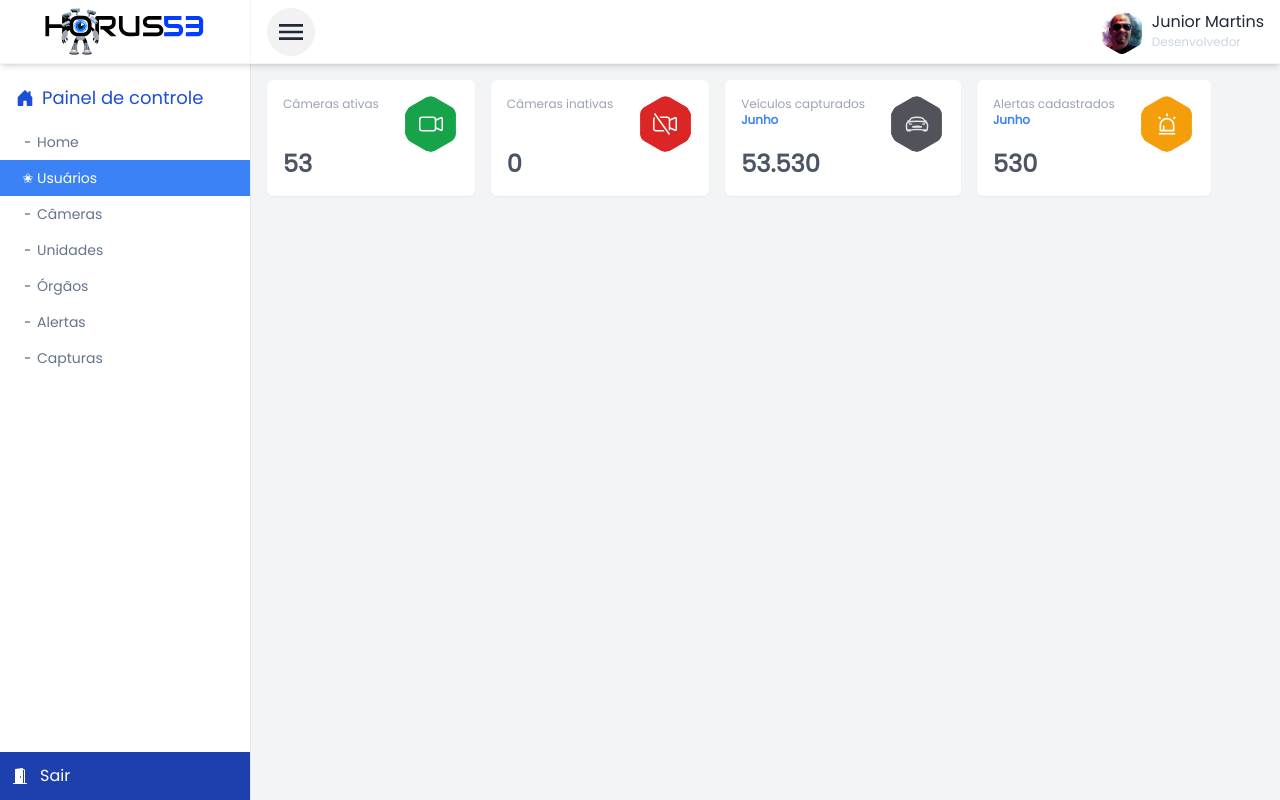
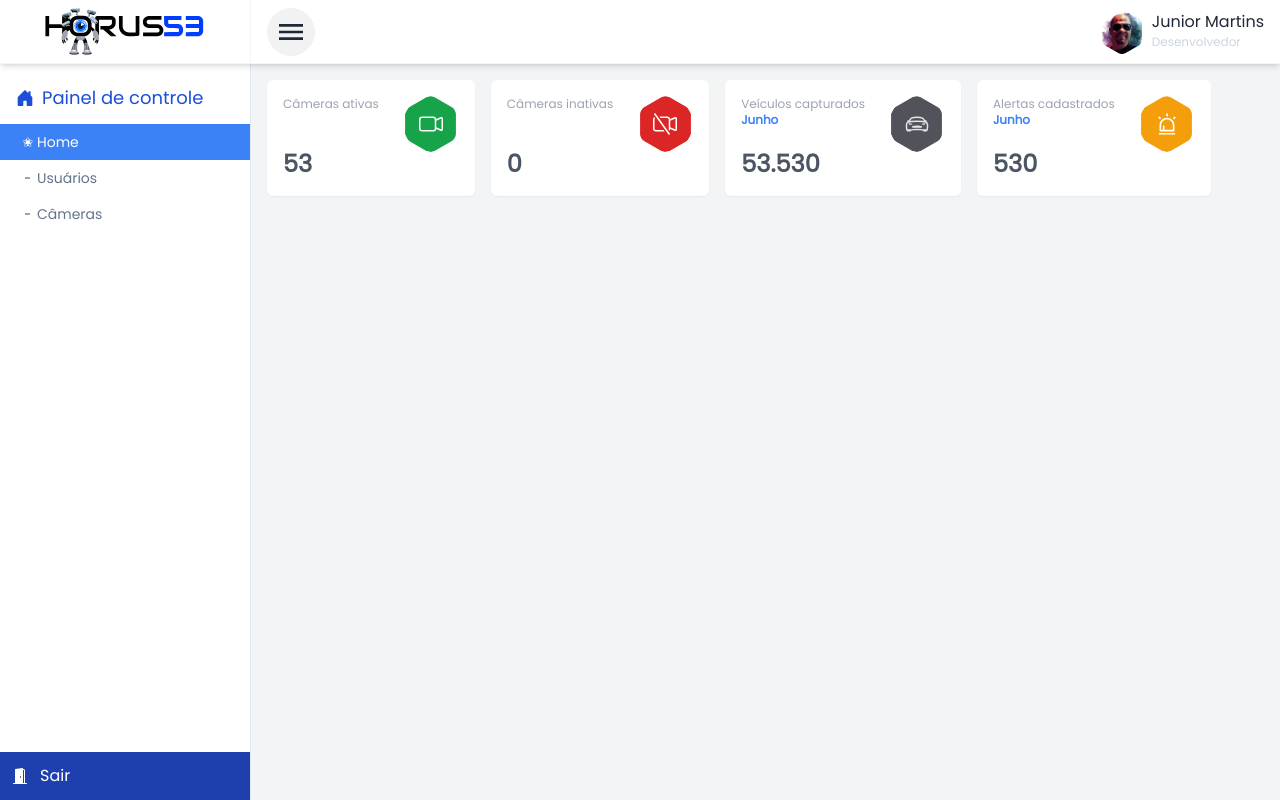
Before and after one commit to juniormartinxo/horus53-app, a Next.js app: page / in a window 1280 px wide. Built offline with nearby package versions, Linux system fonts and the light colour scheme.

Commit message:
refactor: altera a forma de carregar o menu principal

```diff
--- a/src/app/components/navigation-menu.tsx
+++ b/src/app/components/navigation-menu.tsx
@@ -1,27 +1,32 @@
 'use client'
 import Link from 'next/link'
-import {
-  BsFillPersonLinesFill,
-  BsFillCameraVideoFill,
-  BsDoorOpenFill,
-  BsBuildingFill,
-  BsBuildingsFill,
-  BsFillBellFill,
-  BsFillCameraFill,
-  BsFillHouseDoorFill,
-} from 'react-icons/bs'
+import { BsDoorOpenFill, BsFillHouseDoorFill } from 'react-icons/bs'
 
 import styles from '../styles.module.css'
+import { use, useEffect, useState } from 'react'
 
 const NavigationMenu = () => {
-  const menuActive = (path: string) => {
-    return path === window.location.pathname ? 'bg-blue-500' : ''
-  }
-  const menuActiveText = (path: string) => {
-    return path === window.location.pathname ? 'text-white' : ''
+  const [path, setPath] = useState('')
+
+  useEffect(() => {
+    setPath(window.location.pathname)
+  }, [])
+
+  const handleMenu = () => {
+    setPath(window.location.pathname)
   }
 
-  const path = window.location.pathname
+  const menus = {
+    0: ['/', 'Home'],
+    1: ['/dashboard/users', 'Usuários'],
+    2: ['/dashboard/cameras', 'Câmeras'],
+    /*3: ['/dashboard/units', 'Unidades'],
+    4: ['/dashboard/organs', 'Órgãos'],
+    5: ['/dashboard/alerts', 'Alertas'],
+    6: ['/dashboard/captures', 'Capturas'],*/
+  }
+
+  console.log('path', path, window.location.pathname)
 
   return (
     <div id='menu' className='w-[251px] bg-white border-r border-slate-200'>
@@ -31,47 +36,21 @@ const NavigationMenu = () => {
             <h3 className='flex gap-2 pl-4 text-lg items-center text-blue-700 mb-3'>
               <BsFillHouseDoorFill /> Painel de controle
             </h3>
-            <li className={styles.menuItem}>
-              <Link href='/'>
-                <span>Home</span>
-              </Link>
-            </li>
-            <li
-              className={
-                path === window.location.pathname
-                  ? styles.menuItemActive
-                  : styles.menuItem
-              }
-            >
-              <Link href='/dashboard/users'>
-                <span>Usuários</span>
-              </Link>
-            </li>
-            <li className={styles.menuItem}>
-              <Link href='/dashboard/cameras'>
-                <span>Câmeras</span>
-              </Link>
-            </li>
-            <li className={styles.menuItem}>
-              <Link href='#'>
-                <span>Unidades</span>
-              </Link>
-            </li>
-            <li className={styles.menuItem}>
-              <Link href='#'>
-                <span>Órgãos</span>
-              </Link>
-            </li>
-            <li className={styles.menuItem}>
-              <Link href='#'>
-                <span>Alertas</span>
-              </Link>
-            </li>
-            <li className={styles.menuItem}>
-              <Link href='#'>
-                <span>Capturas</span>
-              </Link>
-            </li>
+            <ul>
+              {Object.entries(menus).map(([key, value]) => (
+                <li
+                  key={key}
+                  className={
+                    value[0] === path ? styles.menuItemActive : styles.menuItem
+                  }
+                  onClick={handleMenu}
+                >
+                  <Link href={value[0]}>
+                    <span>{value[1]}</span>
+                  </Link>
+                </li>
+              ))}
+            </ul>
           </div>
         </ul>
         <div className=''>
```
